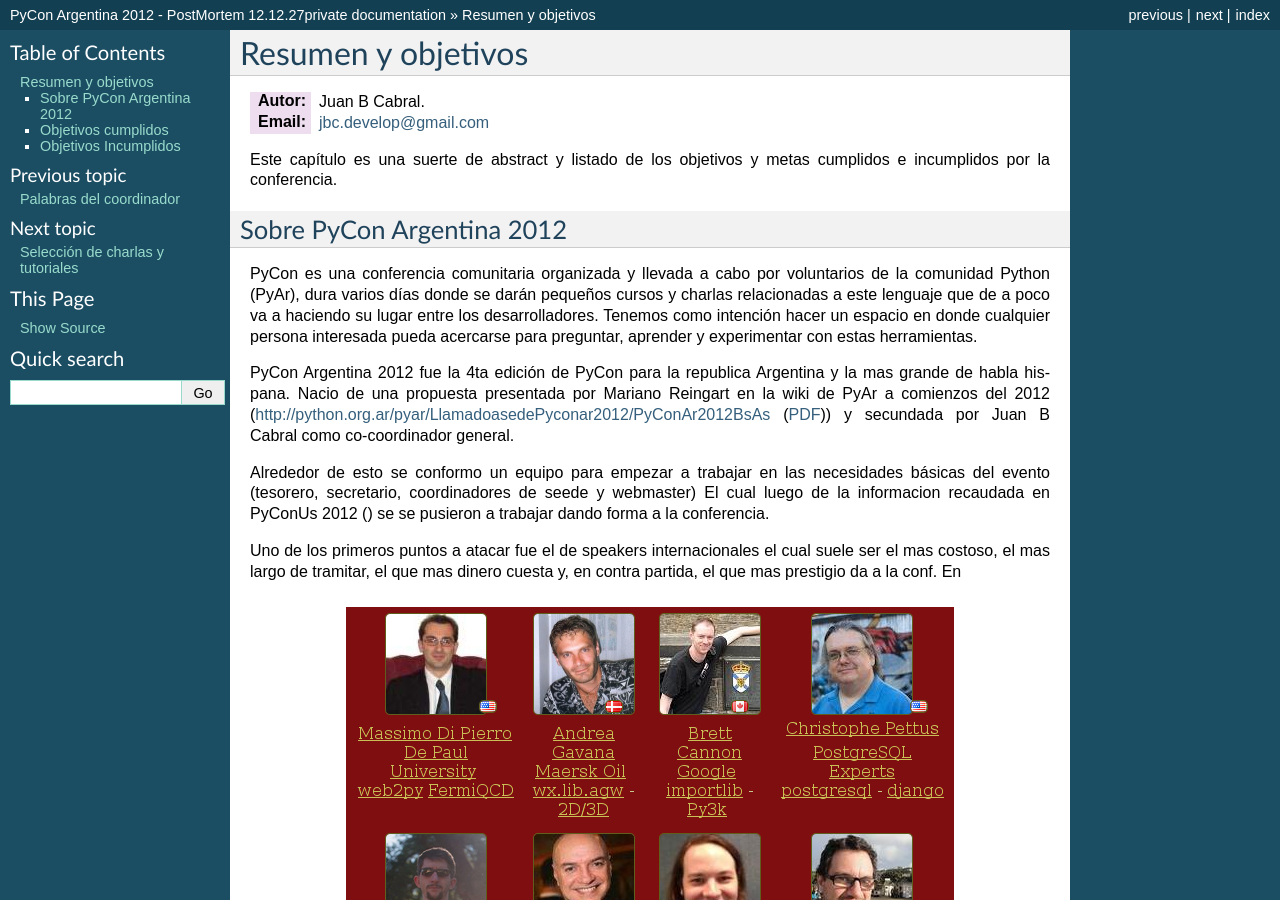
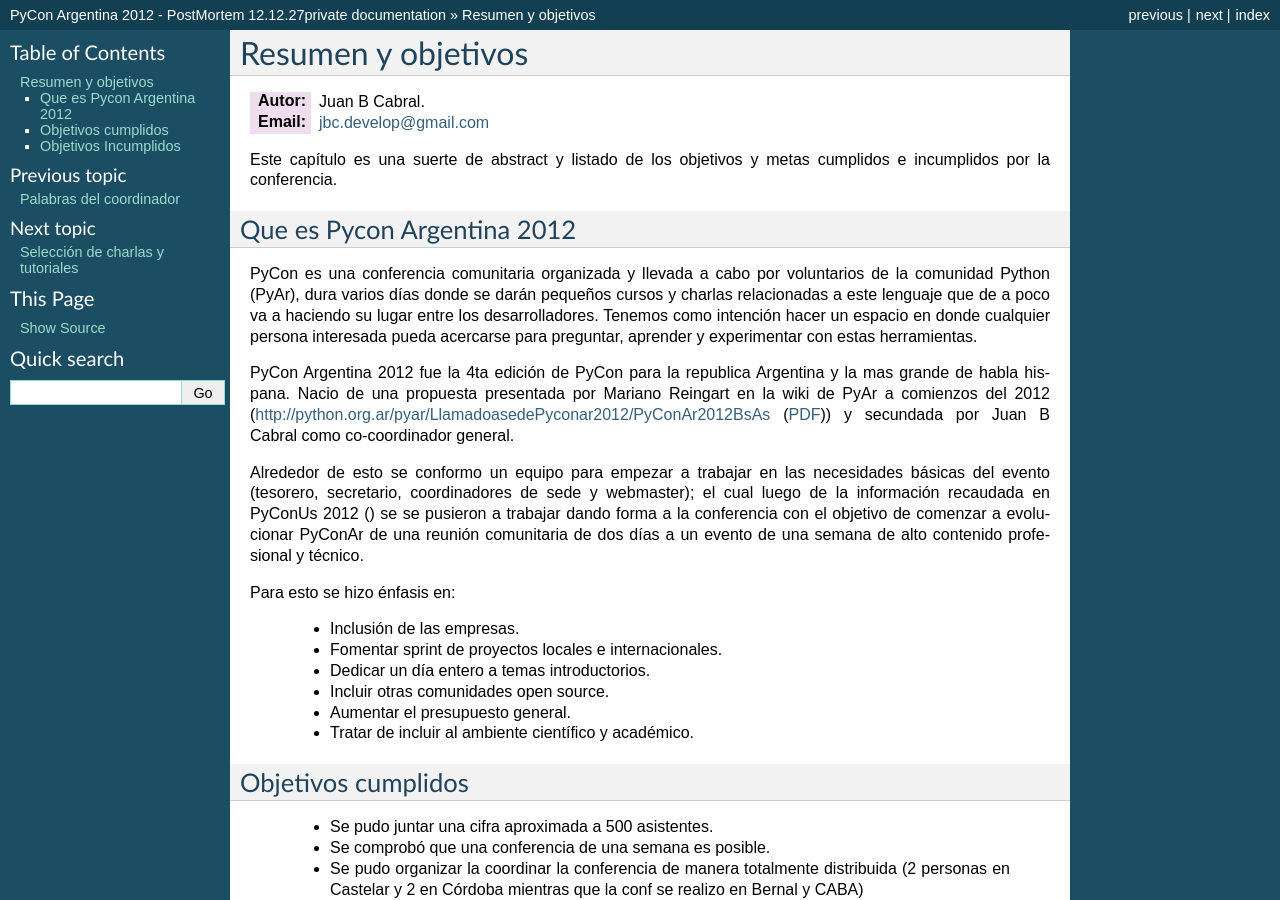
Before and after one commit to leliel12/pyconar20012_postmortem, a Sphinx documentation site: the page built from postmortem/source/objetivos.rst, in a window 1280 px wide and 900 px high. Built offline with Sphinx 7.4.7, drawn with Linux system fonts in a browser that asks for light colours; pages that are not in the unit, such as notebooks, are missing from menus.

Commit message:
added sobre pyconar

```diff
--- a/postmortem/source/objetivos.rst
+++ b/postmortem/source/objetivos.rst
@@ -10,8 +10,8 @@
 cumplidos e incumplidos por la conferencia.
 
 
-Sobre PyCon Argentina 2012
---------------------------
+Que es Pycon Argentina 2012
+----------------------------
 
 PyCon es una conferencia comunitaria organizada y llevada a cabo por
 voluntarios de la comunidad Python (PyAr), dura varios días donde se darán
@@ -28,17 +28,20 @@
 co-coordinador general.
 
 Alrededor de esto se conformo un equipo para empezar a trabajar en las
-necesidades básicas del evento (tesorero, secretario, coordinadores de seede y
-webmaster) El cual luego de la informacion recaudada en PyConUs 2012 () se
-se pusieron a trabajar dando forma a la conferencia.
+necesidades básicas del evento (tesorero, secretario, coordinadores de sede y
+webmaster); el cual luego de la información recaudada en PyConUs 2012 () se
+se pusieron a trabajar dando forma a la conferencia con el objetivo de comenzar
+a evolucionar PyConAr de una reunión comunitaria de dos días a un evento de una
+semana de alto contenido profesional y técnico.
 
-Uno de los primeros puntos a atacar fue el de speakers internacionales el cual
-suele ser el mas costoso, el mas largo de tramitar, el que mas dinero cuesta y,
-en contra partida, el que mas prestigio da a la conf. En
+Para esto se hizo énfasis en:
 
-
-.. figure:: objetivos/intspk.png
-    :align: center
+    - Inclusión de las empresas.
+    - Fomentar sprint de proyectos locales e internacionales.
+    - Dedicar un día entero a temas introductorios.
+    - Incluir otras comunidades open source.
+    - Aumentar el presupuesto general.
+    - Tratar de incluir al ambiente científico y académico.
 
 
 Objetivos cumplidos
--- a/postmortem/source/spkint.rst
+++ b/postmortem/source/spkint.rst
@@ -18,6 +18,9 @@
 movimiento relacionado a los speakers internacionales, y evitar los
 intermediarios que eviten perdida de información, como por ejemplo información
 de aeropuertos o cambios de dinero.
+
+.. figure:: spkint/intspk.png
+    :align: center
 
 
 Reserva de Hoteles
```
Also changed, not shown: postmortem/source/opiniones_sponsors/lambda.png (added), postmortem/source/spkint/intspk.png (renamed from postmortem/source/objetivos/intspk.png).
